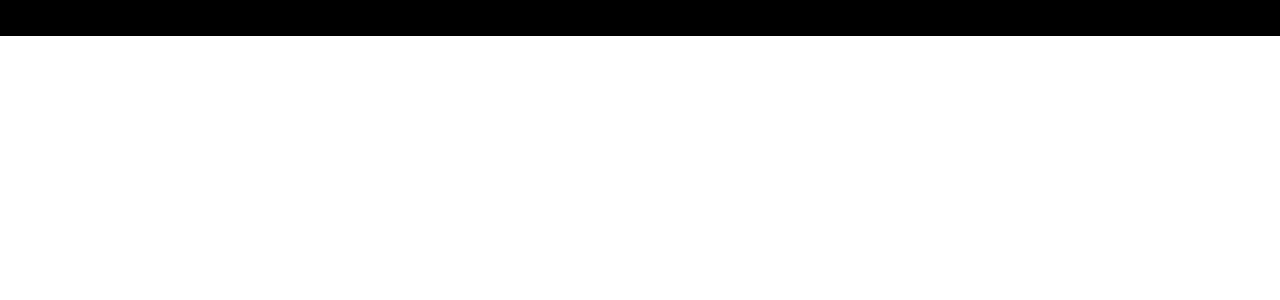
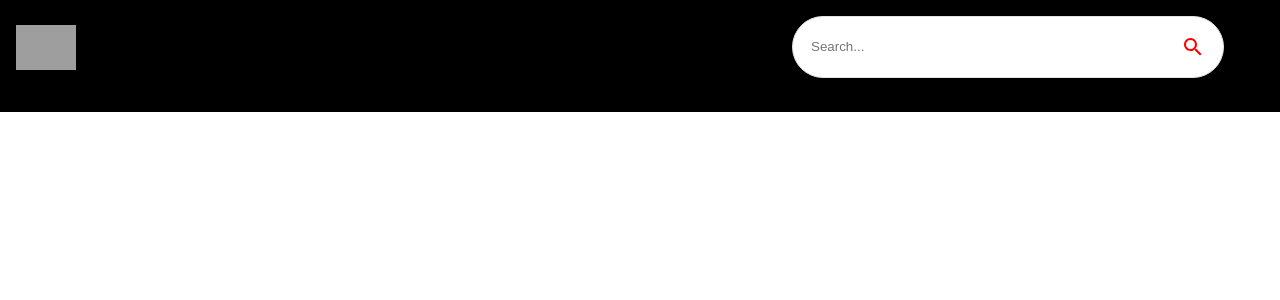
Before and after one commit to vietthom/youtube-clone, a React (Create React App) app: page / in a window 1280 px wide. Shown: the top 300 px of the page. Built offline with nearby package versions, Linux system fonts and the light colour scheme; grey boxes are pictures that could not be loaded; the HTML template or start-up script is replaced by a standard one.

Commit message:
Add logo and search bar to navbar

```diff
--- a/src/components/Navbar.jsx
+++ b/src/components/Navbar.jsx
@@ -1,9 +1,22 @@
-import React from 'react'
+import { Stack } from '@mui/material';
+import { Link } from 'react-router-dom';
+import { SearchBar } from './index';
 
-const Navbar = () => {
-  return (
-    <div>Navbar</div>
-  )
-}
+import { logo } from '../utils/constants'
+
+const Navbar = () => (
+  <Stack
+    direction="row"
+    alignItems="center"
+    p={2}
+    sx={{ position: 'sticky', background: '#000', top: 0, justifyContent: 'space-between' }}
+  >
+    <Link to="/" style={{ display: 'flex', alignItems: 'center' }}>
+      <img src={ logo } alt="logo" height={45} />
+    </Link>
+    <SearchBar />
+  </Stack>
+)
+
 
 export default Navbar
--- /dev/null
+++ b/src/components/SearchBar.jsx
@@ -0,0 +1,33 @@
+import { useState } from 'react';
+import { useNavigate } from 'react-router-dom';
+import { Paper, IconButton } from '@mui/material';
+import { Search } from '@mui/icons-material';
+
+const SearchBar = () => {
+  return (
+    <Paper
+      component="form"
+      onSubmit={() => {}}
+      sx={{
+        borderRadius: 20,
+        border: '1px solid #e3e3e3',
+        pl: 2,
+        boxShadow: 'none',
+        mr: { sm: 5 }
+      }}
+    >
+      <input
+        className="search-bar"
+        placeholder="Search..."
+        value=""
+        onChange={() => {}}
+        type="text"
+      />
+      <IconButton>
+        <Search type="submit" sx={{ p: '10px', color: 'red'}}/>
+      </IconButton>
+    </Paper>
+  )
+}
+
+export default SearchBar
--- a/src/components/index.js
+++ b/src/components/index.js
@@ -3,9 +3,11 @@
 import ChannelDetail from './ChannelDetail';
 import VideoDetail from './VideoDetail';
 import SearchFeed from './SearchFeed';
+import SearchBar from './SearchBar';
 
 export {
     Navbar,
+    SearchBar,
     Feed,
     ChannelDetail,
     VideoDetail,
```
